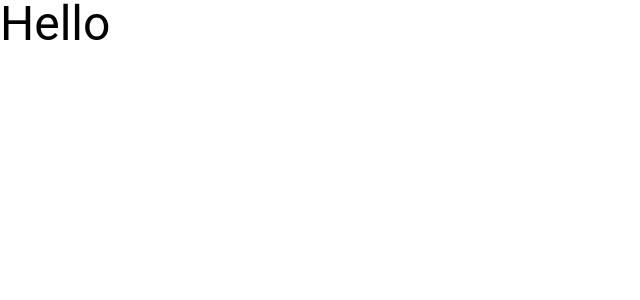
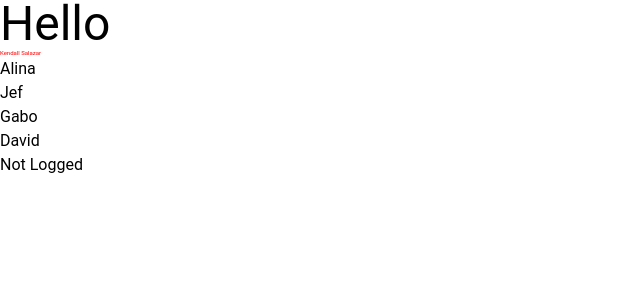
Before and after one commit to salazarkendall/react-jobs, a React (Vite) app: page / in a window 1280 px wide. Shown: the top 300 px of the page, without its empty margins (0-640 px from the left). Built offline with nearby package versions, Linux system fonts and the light colour scheme.

Commit message:
jsx intro

```diff
--- a/src/App.jsx
+++ b/src/App.jsx
@@ -1,5 +1,24 @@
 const App = () => {
-  return <div className="text-5xl">Hello</div>;
+  const name = "Kendall Salazar";
+  const names = ["Alina", "Jef", "Gabo", "David"];
+  const loggedIn = false;
+  const helloStyle = {
+    color: "red",
+    fontSize: "6px",
+  };
+
+  return (
+    <>
+      <div className="text-5xl">Hello</div>
+      <p style={helloStyle}>{name}</p>
+      <ul>
+        {names.map((name, idx) => {
+          return <li key={idx}>{name}</li>;
+        })}
+      </ul>
+      {loggedIn ? <h1>Is Logged</h1> : <h1>Not Logged</h1>}
+    </>
+  );
 };
 
 export default App;
```
